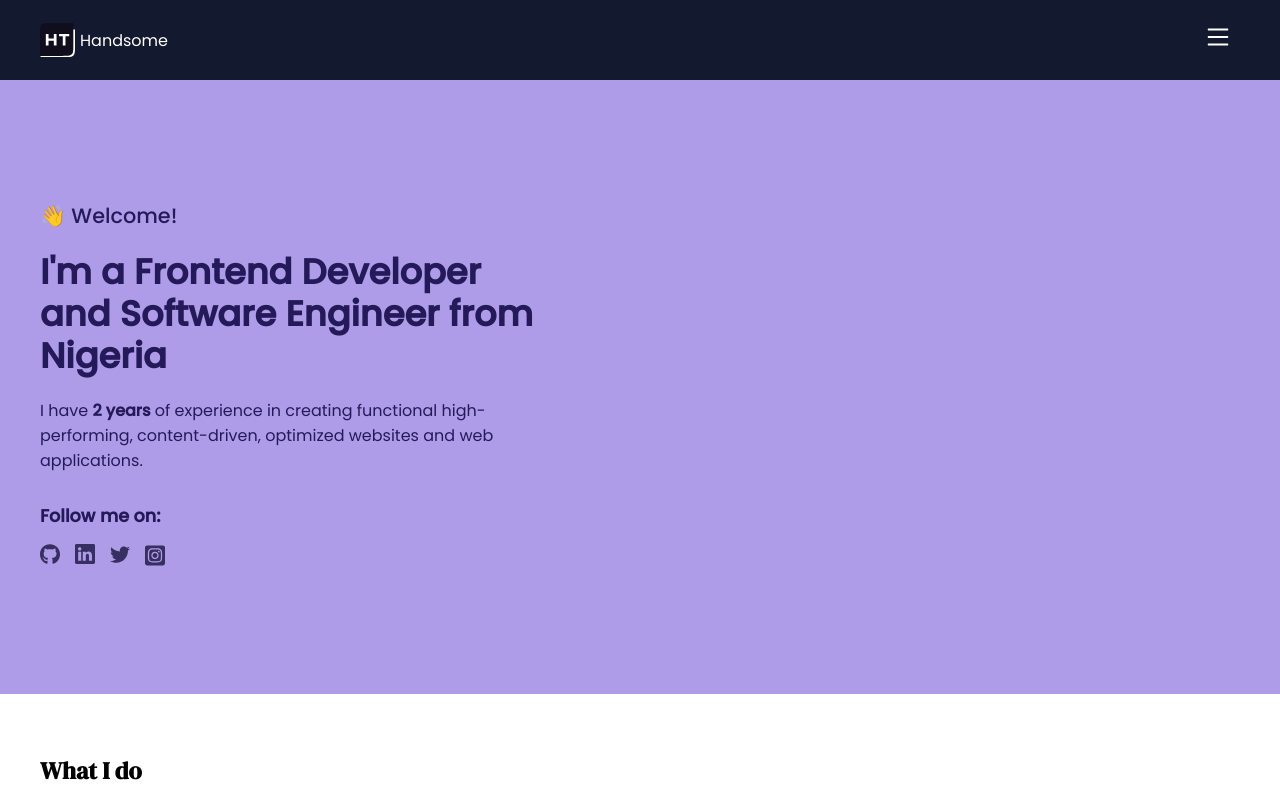
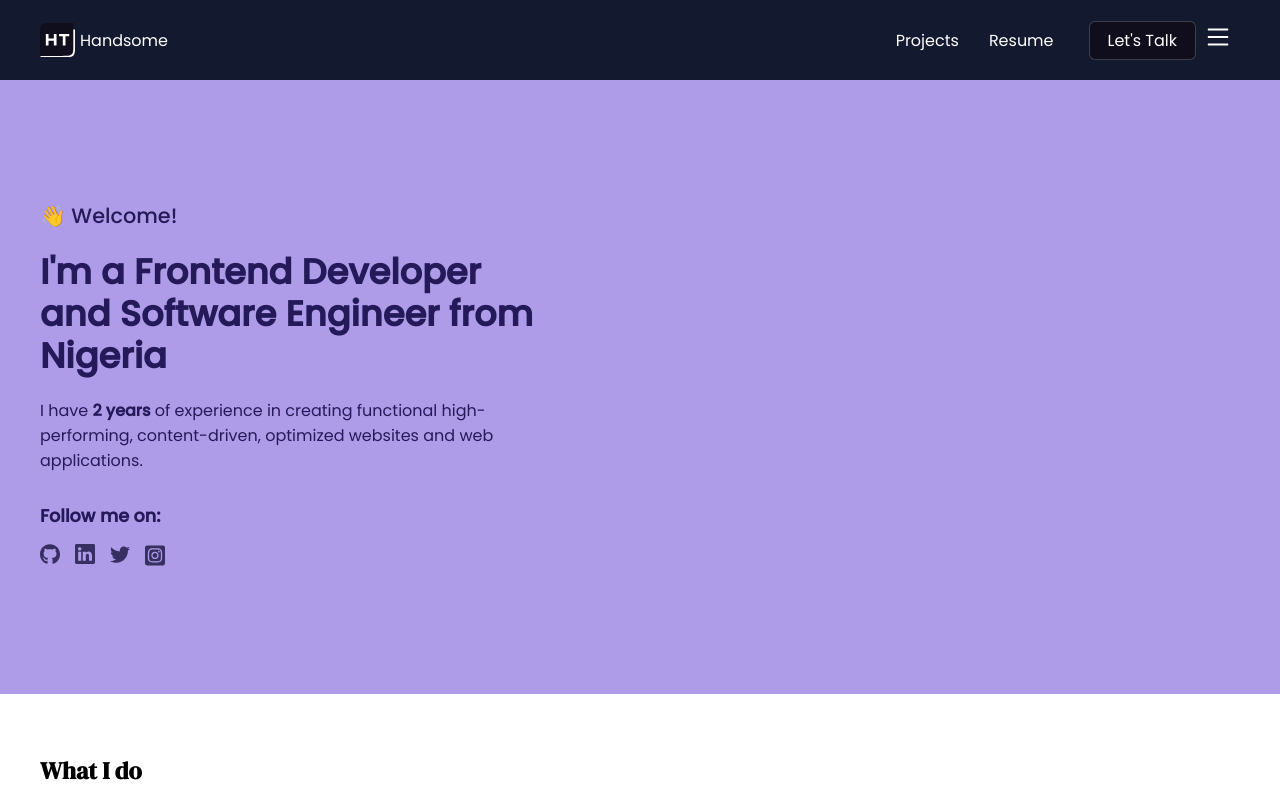
Before and after one commit to huzitaiwo/handsome, a React (Create React App) app: page / in a window 1280 px wide. Shown: the top 790 px of the page. Built offline with nearby package versions, Linux system fonts and the light colour scheme; no server answers; the database is empty.

Commit message:
reponsive mobile menu

```diff
--- a/src/components/Navbar.js
+++ b/src/components/Navbar.js
@@ -16,6 +16,22 @@ export default function Navbar() {
 
   const [screenWidth, setScreenWidth] = useState(window.innerWidth)
 
+  useEffect(() => {
+
+    const changeWidth = () => {
+      setScreenWidth(window.innerWidth);
+    }
+
+    window.addEventListener('resize', changeWidth)
+
+    // cleanup function
+    return () => {
+      window.removeEventListener('resize', changeWidth)
+    }
+
+
+  }, [])
+
   return (
     <nav className='navbar'>
       <div className="container">
@@ -23,7 +39,7 @@ export default function Navbar() {
           <img src={brand} alt="brand" />
           <span>Handsome</span>
         </Link>
-        {mobileMenu && (
+        {(mobileMenu || screenWidth > 678) && (
           <ul>
             <li className='navbar__links'><Link to='/projects'>Projects</Link></li>
             <li className='navbar__links'><Link to='/resume'>Resume</Link></li>
```
